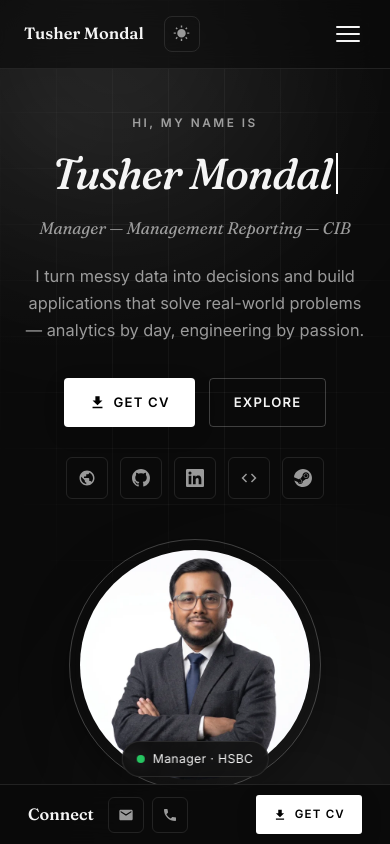
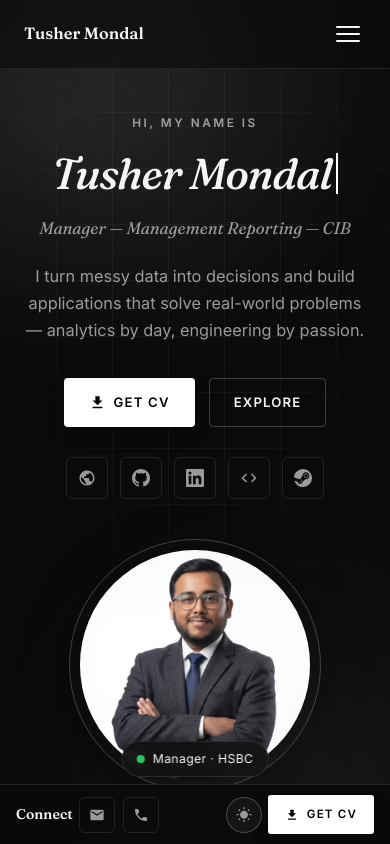
Before and after one commit to Hurley2017/tushermondalcv, a React (Vite) app: page / in a window 390 px wide. Shown: the top 844 px of the page. Built offline with nearby package versions, Linux system fonts and the light colour scheme.

Commit message:
Mobile footer: single-line Connect/email/call/Get CV, theme toggle in footer

```diff
--- a/src/components/Footer.jsx
+++ b/src/components/Footer.jsx
@@ -1,11 +1,14 @@
 import { useEffect, useState } from 'react'
 import { profile } from '../data/profile.js'
 import { Icon } from './icons.jsx'
+import { getTheme, toggleTheme } from '../lib/theme.js'
 
 // Fixed bottom bar — "Connect". Back-to-top button appears once the visitor
-// has scrolled past 30% of the page.
+// has scrolled past 30% of the page. On mobile the theme toggle moves here
+// (the navbar hides its own on small screens).
 export default function Footer() {
   const [showTop, setShowTop] = useState(false)
+  const [theme, setTheme] = useState(getTheme)
 
   useEffect(() => {
     const onScroll = () => {
@@ -19,6 +22,7 @@ export default function Footer() {
   }, [])
 
   const toTop = () => window.scrollTo({ top: 0, behavior: 'smooth' })
+  const onToggleTheme = () => setTheme(toggleTheme())
 
   return (
     <footer className="footer">
@@ -54,6 +58,15 @@ export default function Footer() {
           </button>
         </div>
         <div className="footer__icons">
+          <button
+            type="button"
+            className="footer__theme"
+            onClick={onToggleTheme}
+            aria-label={theme === 'dark' ? 'Switch to light mode' : 'Switch to dark mode'}
+            title={theme === 'dark' ? 'Light mode' : 'Dark mode'}
+          >
+            <Icon name={theme === 'dark' ? 'sun' : 'moon'} size={16} />
+          </button>
           <a className="btn btn--primary btn--sm footer__cv" href={profile.cvPdf} download>
             <Icon name="download" size={14} /> Get CV
           </a>
--- a/src/index.css
+++ b/src/index.css
@@ -1414,6 +1414,26 @@ button {
   border-color: var(--accent);
 }
 
+/* Theme toggle lives in the footer on mobile only (navbar hides its own) */
+.footer__theme {
+  display: none;
+  place-items: center;
+  width: 36px;
+  height: 36px;
+  border-radius: 50%;
+  border: 1px solid var(--border-strong);
+  background: var(--card);
+  color: var(--muted);
+  cursor: pointer;
+  flex-shrink: 0;
+  transition: color 0.18s ease, border-color 0.18s ease;
+}
+
+.footer__theme:hover {
+  color: var(--accent);
+  border-color: var(--accent);
+}
+
 /* ---------- Commits ---------- */
 .commits {
   margin-top: 22px;
@@ -1660,11 +1680,43 @@ button {
   }
 
   .footer__bar {
-    justify-content: center;
+    justify-content: space-between;
     text-align: center;
+    flex-wrap: nowrap;
+    gap: 8px;
+  }
+
+  .footer .container {
+    padding: 0 16px;
+  }
+
+  .footer__left {
+    gap: 6px;
+    flex-wrap: nowrap;
+  }
+
+  .footer__connect {
+    font-size: 0.88rem;
   }
 
   .footer__icons {
     justify-content: center;
-  }
-}
+    gap: 6px;
+    flex-wrap: nowrap;
+  }
+
+  .footer__theme {
+    display: grid;
+  }
+
+  /* Back-to-top floats above the footer on mobile so it never crowds the line */
+  .footer__top {
+    position: absolute;
+    right: 14px;
+    top: -48px;
+  }
+
+  .nav__theme {
+    display: none;
+  }
+}
```
